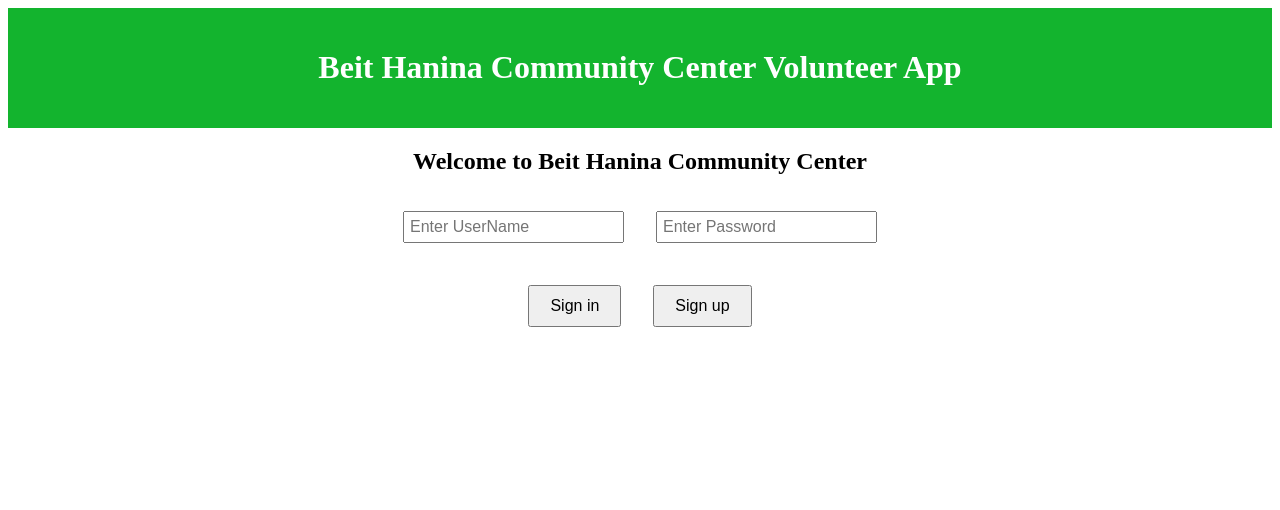
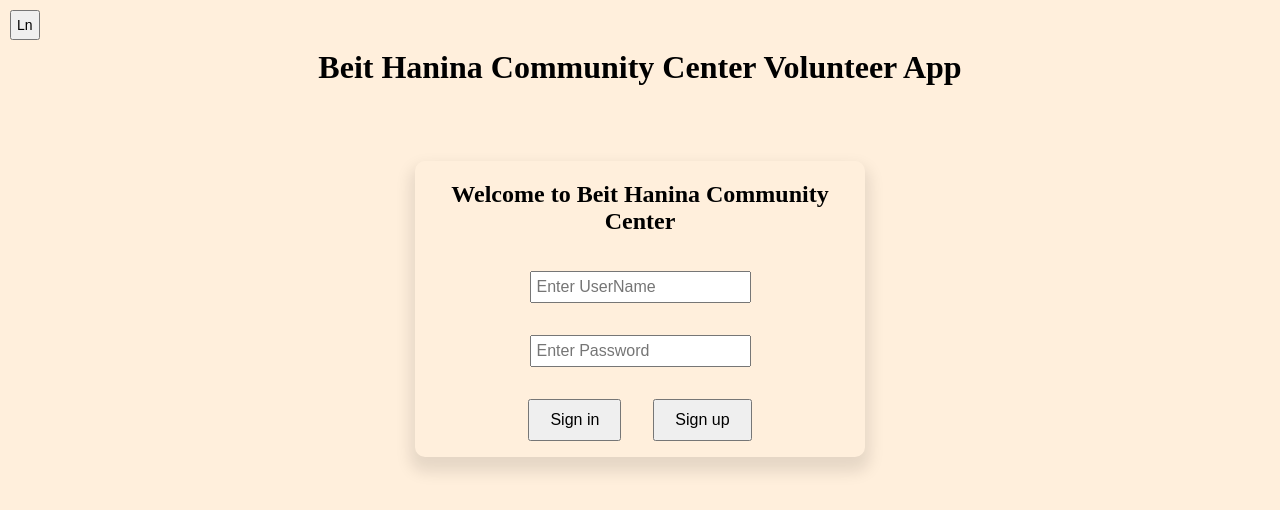
Before and after one commit to mohammadabk2/Beit-Hanina-Community-Center-Vol-App, a React (Create React App) app in the folder client/: page / in a window 1280 px wide. Shown: the top 510 px of the page. Built offline with nearby package versions, Linux system fonts and the light colour scheme.

Commit message:
Changes layout and styling and adds non-functional language button

```diff
--- a/client/src/App.css
+++ b/client/src/App.css
@@ -3,56 +3,53 @@
   }
 
   .App-header {
-    background-color: #13b42e;
     padding: 20px;
-    color: white;
+    color: rgb(0, 0, 0);
+    margin-bottom: 2rem;
   }
 
   .Flex-container {
     display: flex;
+    align-items: center;
+    justify-content: center;
+  }
+
+  .Smooth-shadow-box {
+    box-shadow: 0 10px 15px 5px rgba(0, 0, 0, 0.1);
+    max-width: 450px;
   }
 
   .Sign-in-box {
-    flex-direction: row;
+    margin-top: 1px;
+    border-radius: 10px;
   }
 
-  .Input-field-box {
-    flex-direction: row;
-  }
-
-  .Button-box {
+  .Input-field-box, .App, .Sign-in-box {
     flex-direction: column;
   }
 
   .Button {
     margin: 1rem;
+    padding: 10px 20px;
+    font-size: 16px;
+    cursor: pointer;
+  }
+
+  .Language-button {
+    position: fixed;
+    top: 0;
+    left: 0;
+    margin: 10px;
+    font-size: 14px;
+    padding: 5px;
   }
 
   .Input-field {
     margin: 1rem;
-  }
-
-  form {
-    display: flex;
-    flex-direction: column;
-    align-items: center;
-  }
-
-  div {
-    margin-bottom: 10px;
-  }
-
-  label {
-    margin-right: 10px;
-  }
-
-  input {
     padding: 5px;
     font-size: 16px;
   }
 
-  button {
-    padding: 10px 20px;
-    font-size: 16px;
-    cursor: pointer;
+  body {
+    background-color: rgb(255, 239, 220);
   }
--- a/client/src/App.js
+++ b/client/src/App.js
@@ -8,11 +8,13 @@ import DynamicButton from "./components/ButtonComponent";
 // TODO:
 // import About from './pages/About';
 // import Settings from './pages/Settings';
+// add language button
 
 function App() {
   const [username, setUserName] = useState("");
   const [password , setPassword] = useState("");
 
+  //TODO these could be changed so that it doesnt save the value each letter
   const handleUserName = (event) =>{
     setUserName(event.target.value);
   }
@@ -31,8 +33,10 @@ function App() {
     console.log("sign up button clicked");
   };
 
+
   return (
-    <div className="App">
+    <div className="App Flex-container">
+      <DynamicButton className="Language-button" text="Ln"/>
       <header className="App-header">
         <h1>Beit Hanina Community Center Volunteer App</h1>
       </header>
@@ -45,13 +49,14 @@ function App() {
         {/* Add other routes here */}
         {/* </Switch> */}
 
-        <div className="Sign-in-box">
+        <div className="Sign-in-box Flex-container Smooth-shadow-box">
           <h2>Welcome to Beit Hanina Community Center</h2>
-          <div className="Input-field-box">
+          <div className="Input-field-box Flex-container">
             <DynamicInput
               className="Input-field"
               type="text"
               value={username}
+              name="username-field"
               onChange={handleUserName}
               placeholder="Enter UserName"
             />
@@ -59,12 +64,12 @@ function App() {
               className="Input-field"
               type="password"
               value={password}
+              name="password-field"
               onChange={handlePassword}
               placeholder="Enter Password"
             />
           </div>
-
-          <div className="Button-box">
+          <div className="Button-box Flex-container">
             <DynamicButton className="Button" onClick={signIn} text="Sign in" />
             <DynamicButton className="Button" onClick={signUp} text="Sign up" />
           </div>
--- a/client/src/components/InputComponent.js
+++ b/client/src/components/InputComponent.js
@@ -9,6 +9,7 @@ const DynamicInput = ({
   name,
   className,
   style,
+  id,
 }) => {
   return (
     <input
@@ -19,6 +20,7 @@ const DynamicInput = ({
       name={name}
       className={className}
       style={style}
+      id={id}
     />
   );
 };
@@ -31,6 +33,7 @@ DynamicInput.propTypes = {
   name: PropTypes.string,
   className: PropTypes.string,
   style: PropTypes.object,
+  id: PropTypes.string,
 };
 
 export default DynamicInput;
```
